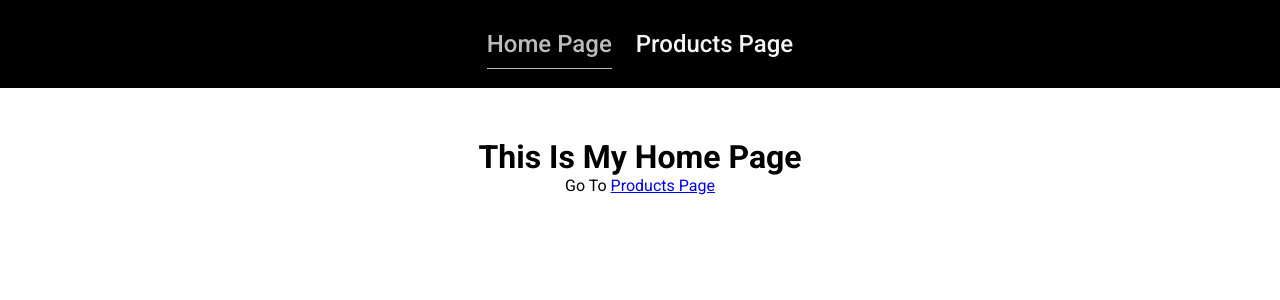
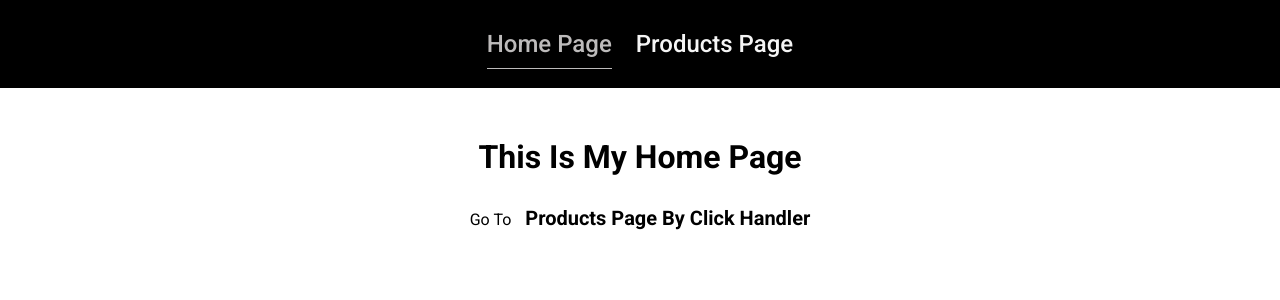
Before and after one commit to BabakAlikahi/react-router, a React (Vite) app: page / in a window 1280 px wide. Shown: the top 300 px of the page. Built offline with nearby package versions, Linux system fonts and the light colour scheme.

Commit message:
try to use useNavigate

```diff
--- a/src/index.css
+++ b/src/index.css
@@ -14,3 +14,16 @@ body {
 main {
   margin-top: 50px;
 }
+
+button {
+  background-color: unset;
+  border: unset;
+  font-weight: bold;
+  font-size: 20px;
+  margin-left: 10px;
+  cursor: pointer;
+}
+
+.mt {
+  margin-top: 30px;
+}
--- a/src/pages/HomePage.jsx
+++ b/src/pages/HomePage.jsx
@@ -1,12 +1,18 @@
 import React from "react";
-import { Link } from "react-router-dom";
+import { Link, useNavigate } from "react-router-dom";
 
 function HomePage() {
+  const navigate = useNavigate();
+
+  function handleNavigate() {
+    navigate("/products");
+  }
+
   return (
     <main>
       <h1>this is my home page</h1>
-      <p>
-        go to <Link to={"/products"}>products page</Link>
+      <p className="mt">
+        go to <button onClick={handleNavigate}>Products Page By Click Handler</button>
       </p>
     </main>
   );
```
